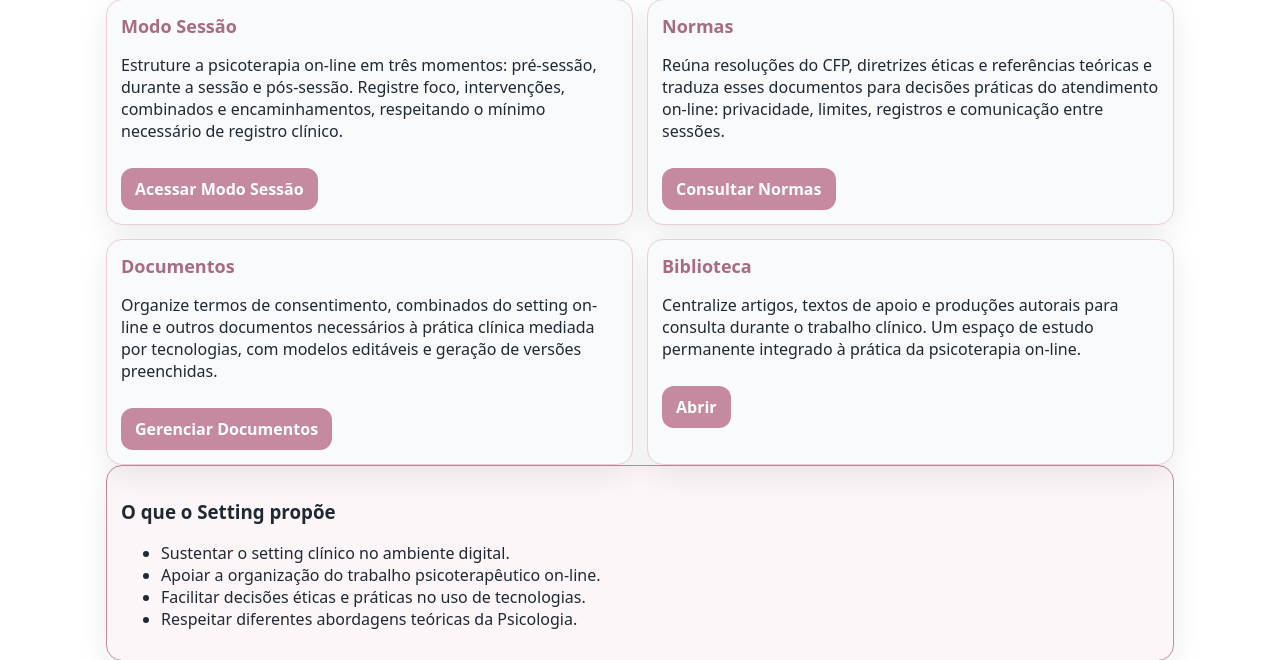
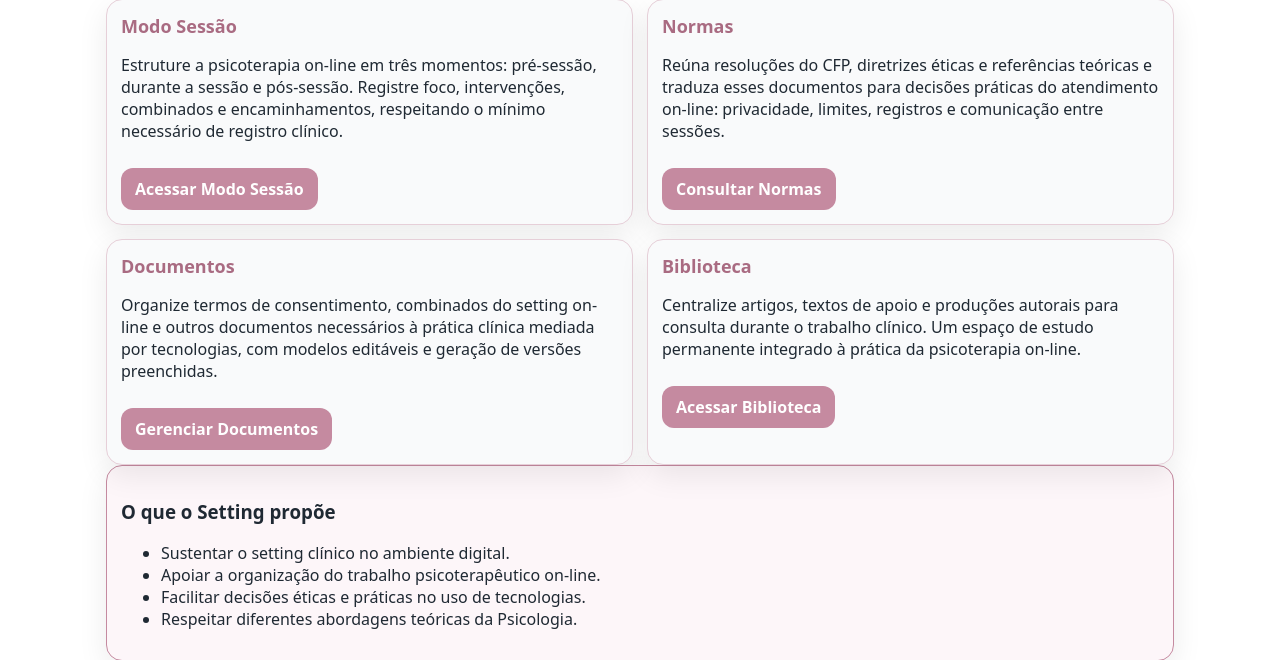
Before and after one commit to sabrinaandraderocha-cmyk/setting-psicoterapia-online, a FastAPI app: template app/templates/home.html in a window 1280 px wide. Shown: the part 190-850 px from the top of the page. Run offline with FastAPI, Linux system fonts and the light colour scheme; the template is opened without the code that fills it, so the values that code supplies are empty.

Commit message:
Update home.html

```diff
--- a/app/templates/home.html
+++ b/app/templates/home.html
@@ -47,7 +47,7 @@
         para consulta durante o trabalho clínico.
         Um espaço de estudo permanente integrado à prática da psicoterapia on-line.
       </p>
-      <a class="btn" href="/biblioteca">Abrir</a>
+      <a class="btn" href="/biblioteca">Acessar Biblioteca</a>
     </div>
   </div>
 
```
